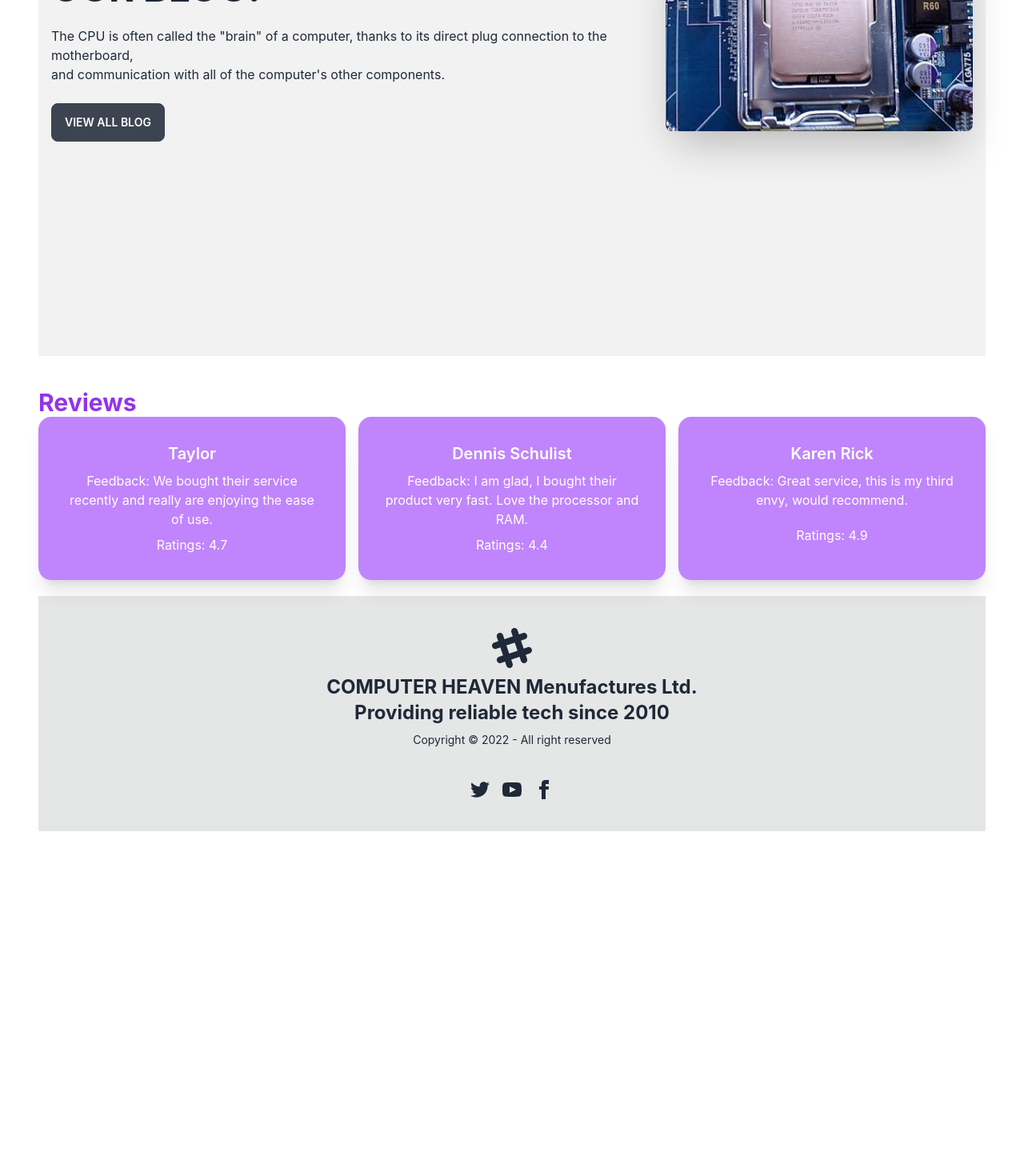
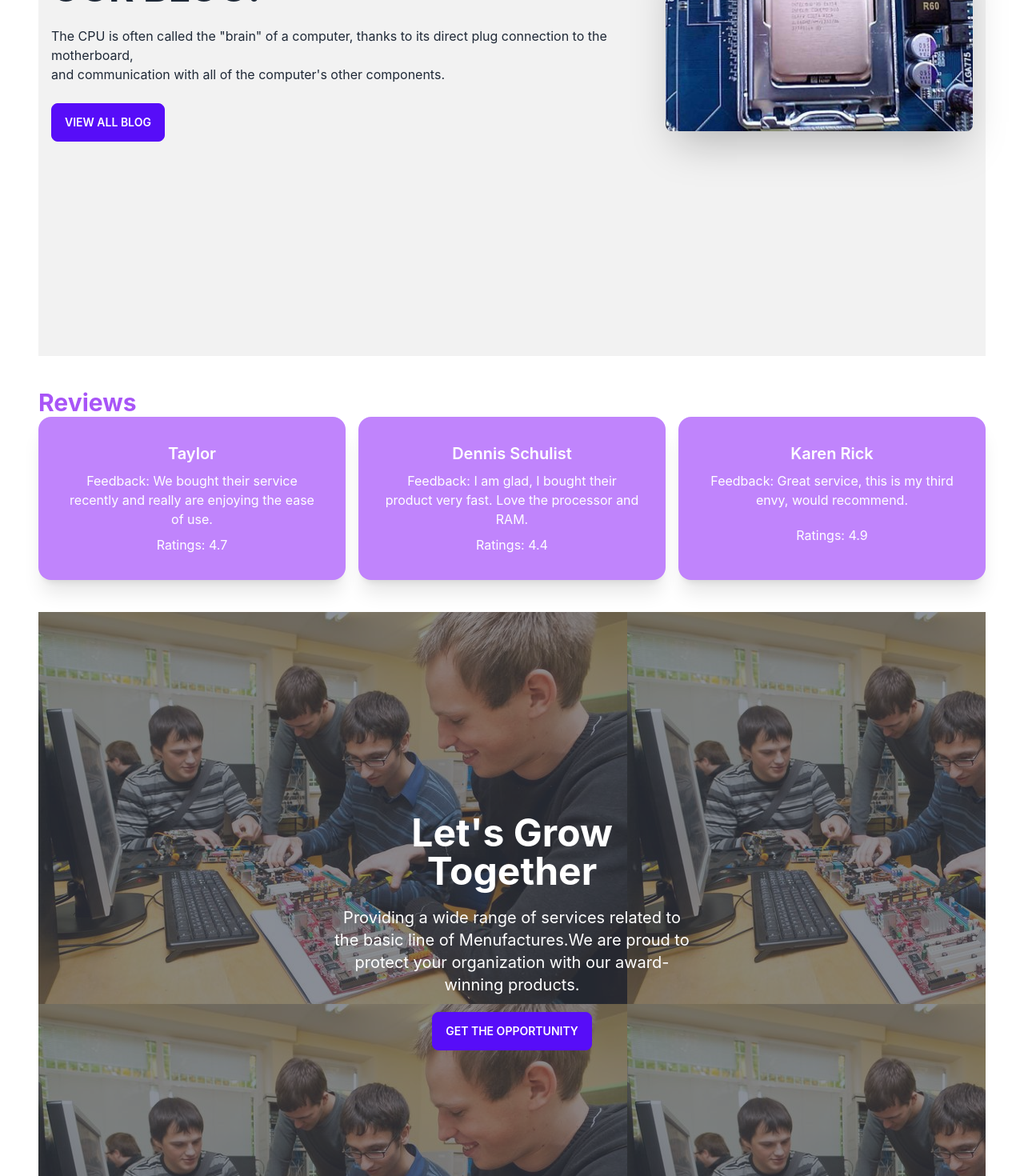
Before and after one commit to AtiqRahman1/computer-heaven-assignment12, a React (Create React App) app: page / in a window 1280 px wide. Shown: the part 2460-3930 px from the top of the page at 80% size. Before the commit the page ends 3499 px from the top, so only its background shows below. Built offline with nearby package versions, Linux system fonts and the light colour scheme.

Commit message:
added extra two section on home page

```diff
--- a/src/components/Pages/Home/BlogPost.js
+++ b/src/components/Pages/Home/BlogPost.js
@@ -11,7 +11,7 @@ const BlogPost = () => {
                     <div>
                         <h1 class="text-5xl font-bold uppercase">Latest News From <br /> Our Blog!</h1>
                         <p class="py-6">The CPU is often called the "brain" of a computer, thanks to its direct plug connection to the motherboard,<br /> and communication with all of the computer's other components.</p>
-                        <button class="btn btn-emerald">View All Blog</button>
+                        <button class="btn btn-primary">View All Blog</button>
                     </div>
                 </div>
             </div>
--- a/src/components/Pages/Home/Career.js
+++ b/src/components/Pages/Home/Career.js
@@ -4,7 +4,16 @@ import career from '../../../images/career.jpg'
 
 const Career = () => {
     return (
-        <div></div>
+        <div class="hero min-h-screen mt-10" style={{ background: `url(${career})` }}>
+            <div class="hero-overlay bg-opacity-60"></div>
+            <div class="hero-content text-center text-neutral-content">
+                <div class="max-w-md">
+                    <h1 class="mb-5 text-5xl font-bold">Let's Grow Together</h1>
+                    <p class="mb-5 text-xl">Providing a wide range of services related to the basic line of Menufactures.We are proud to protect your organization with our award-winning products.</p>
+                    <button class="btn btn-primary">Get the opportunity</button>
+                </div>
+            </div>
+        </div>
     );
 };
 
--- a/src/components/Pages/Home/Reviews.js
+++ b/src/components/Pages/Home/Reviews.js
@@ -11,7 +11,7 @@ const Reviews = () => {
 
     return (
         <div className='mt-10'>
-            <h2 className='text-3xl text-purple-600 font-bold'>Reviews</h2>
+            <h2 className='text-3xl text-purple-500 font-bold'>Reviews</h2>
             <div className='grid grid-cols-1 lg:grid-cols-3 gap-4'>
                 {
                     reviews.map(review => <div
```
